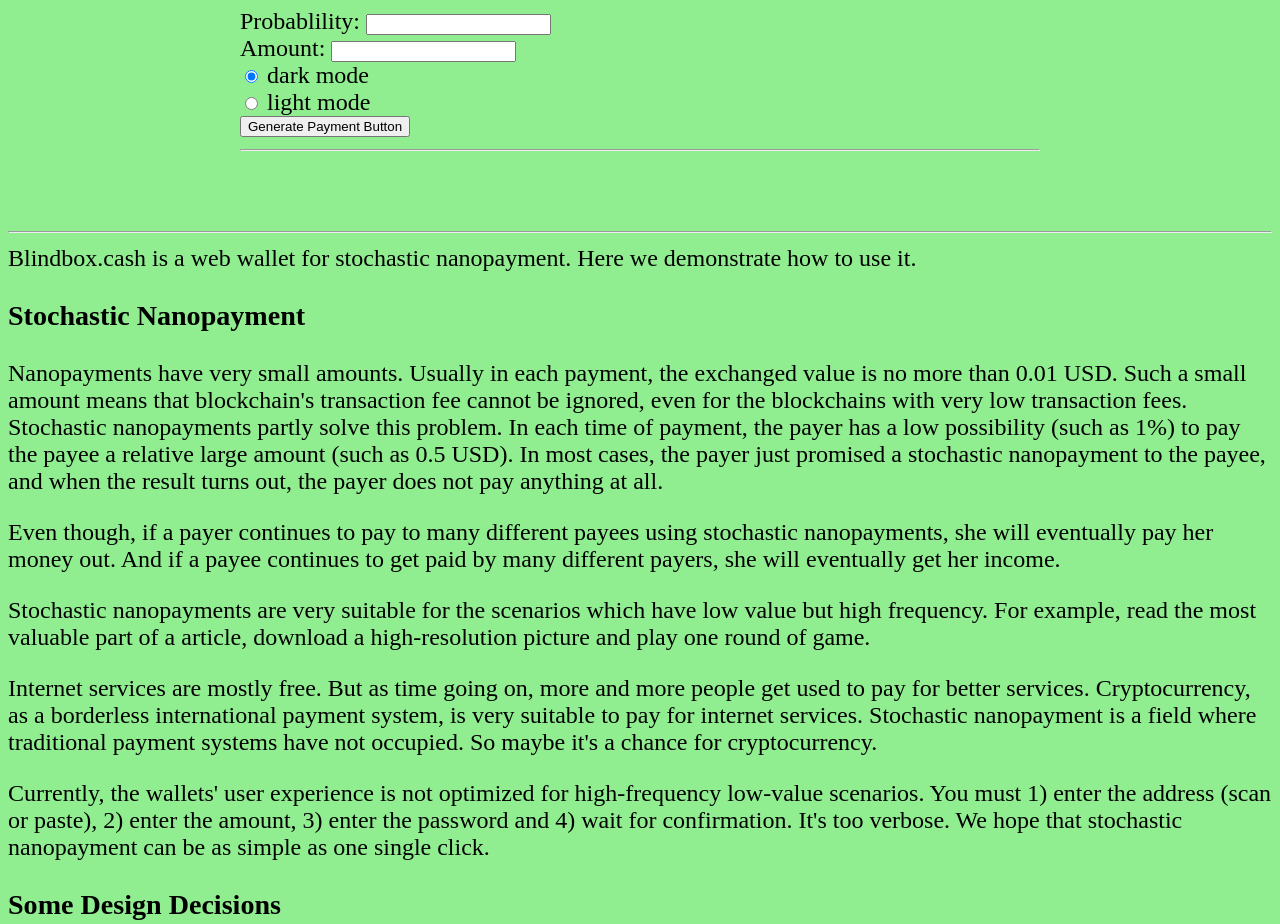
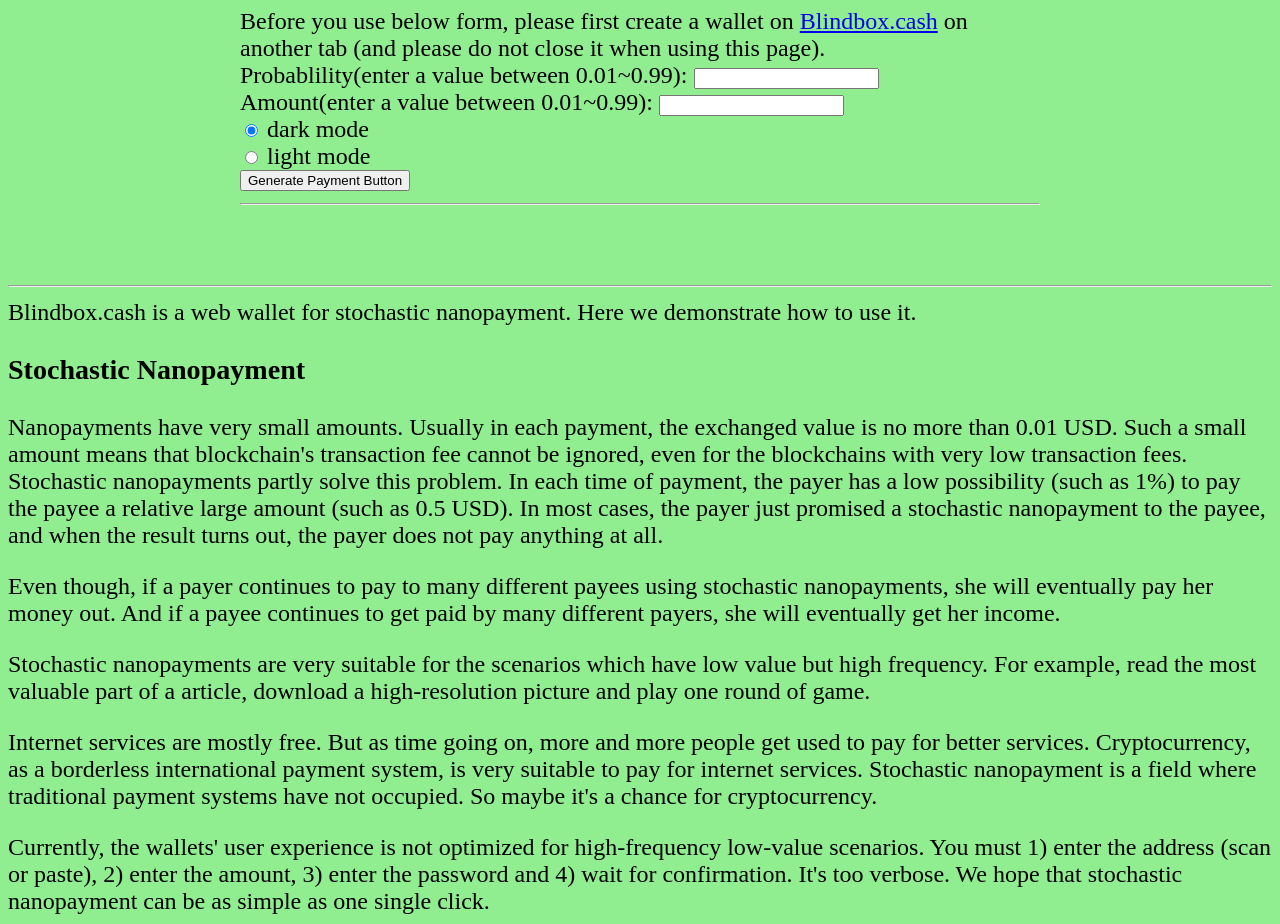
Before and after one commit to wangkui0508/wangkui0508.github.com, a plain HTML site: page index.html in a window 1280 px wide. Shown: the top 924 px of the page. Drawn offline with Linux system fonts and the light colour scheme.

Commit message:
Update index.html
To add more hints

```diff
--- a/index.html
+++ b/index.html
@@ -69,8 +69,9 @@
 <body style="background-color: lightgreen; font-size: 24px">
 <div style="width: 800px; margin: auto;">
 <!-- hash preimage target cointype-->
-Probablility: <input type="text" id="prob"><br>
-Amount: <input type="text" id="amount"><br>
+Before you use below form, please first create a wallet on <a href="https://www.blindbox.cash" target="_blank">Blindbox.cash</a> on another tab (and please do not close it when using this page).<br>
+Probablility(enter a value between 0.01~0.99): <input type="text" id="prob"><br>
+Amount(enter a value between 0.01~0.99): <input type="text" id="amount"><br>
 <input type="radio" id="darkmode" name="mode" value="dark" checked> dark mode <br>
 <input type="radio" name="mode" value="light"> light mode<br>
 <button onclick="generate()">Generate Payment Button</button>
```
